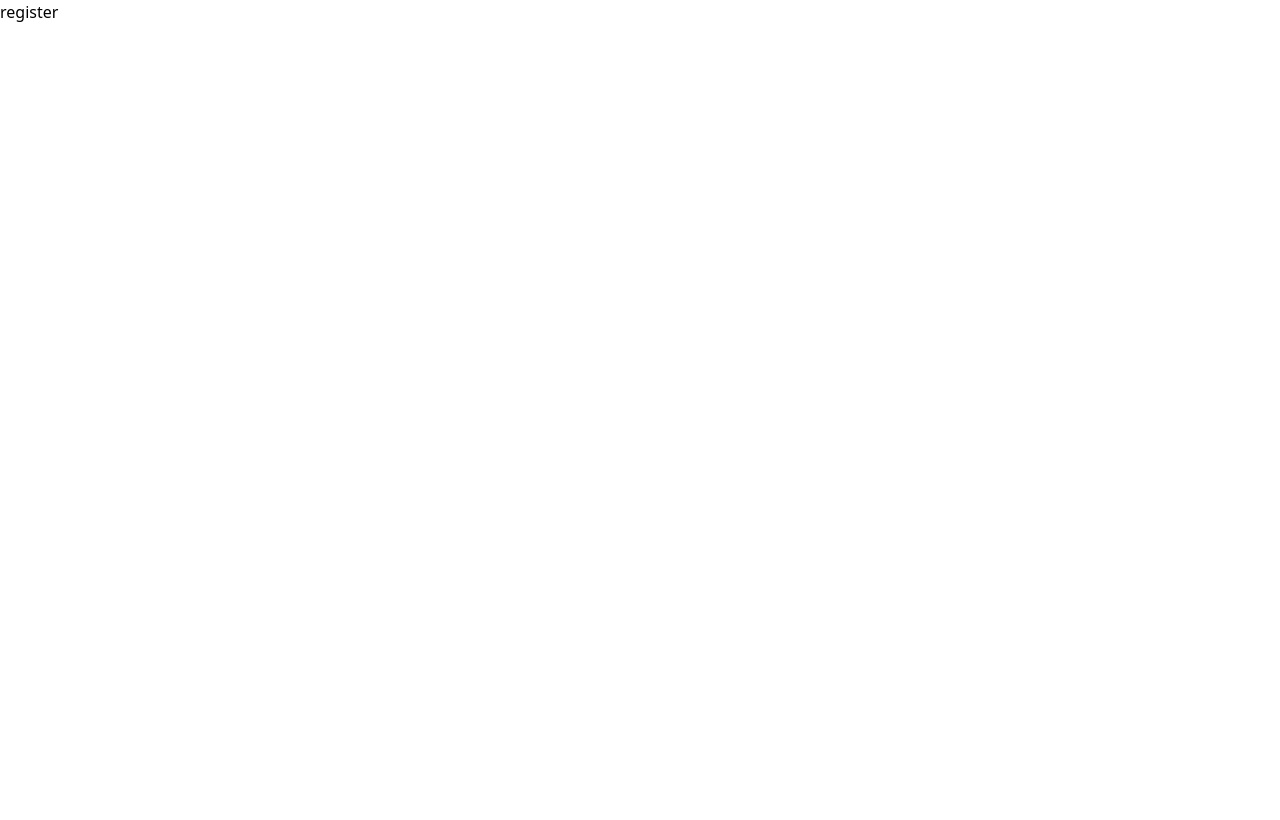
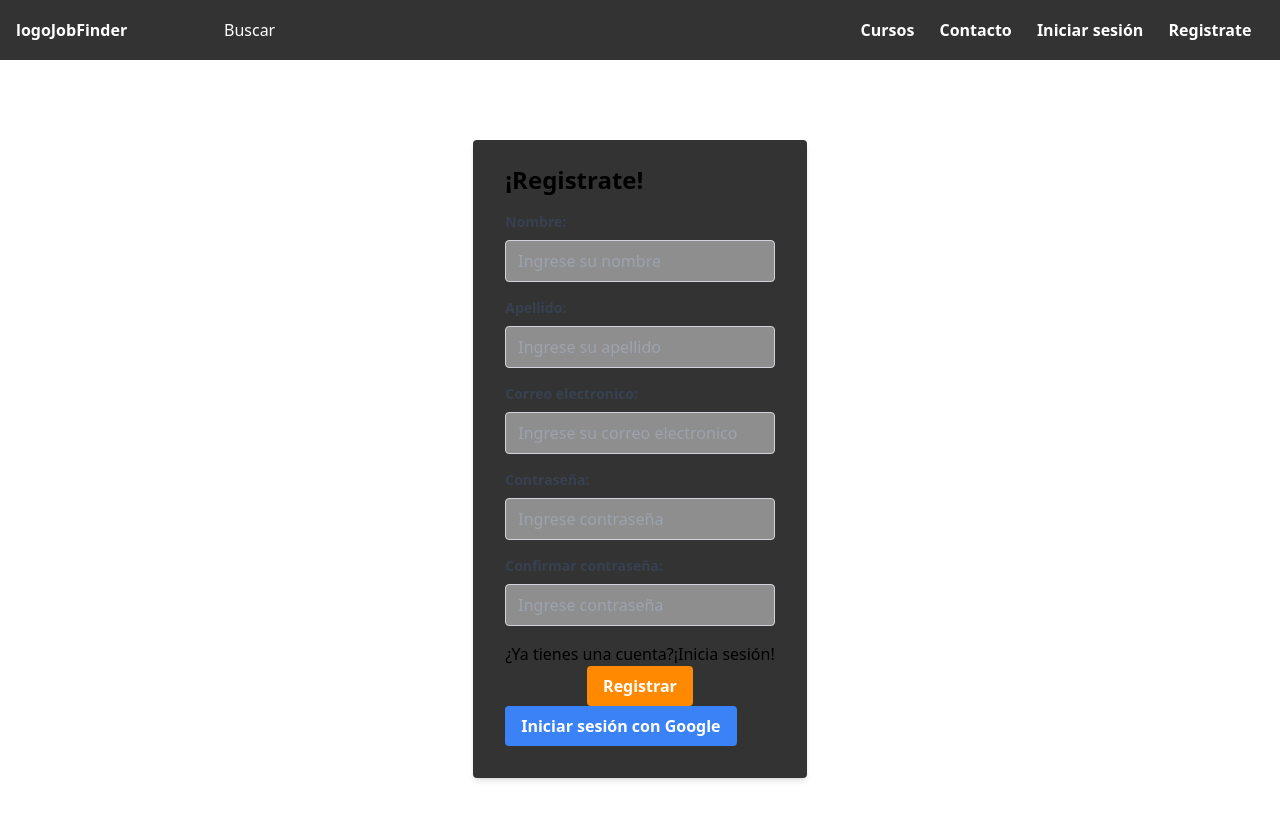
Before and after one commit to IPriceGett/JobLearning, a Next.js app in the folder front/: page /register in a window 1280 px wide. Shown: the top 820 px of the page. Built offline with nearby package versions, Linux system fonts and the light colour scheme.

Commit message:
Login y Register basic

```diff
--- /dev/null
+++ b/front/Schemas/IndexLogin.ts
@@ -0,0 +1,9 @@
+import * as yup from "yup";
+
+const passwordRules= /^(?=.*\d)(?=.*\d)(?=.*[a-z])(?=.*[A-Z]).{8,}$/;
+
+export const loginValidation = yup.object().shape({
+    email : yup.string().email("Debe ser un email valido").required("Email requerido"),
+    password: yup.string().min(7, "La contraseña debe tener 8 caracteres o más").matches(passwordRules, {message: "Ingrese una contraseña valida (Mínimo: 8 caracteres mezclando mayus, minus y números)"}).required("Contrasela requerida"),
+
+});
--- /dev/null
+++ b/front/Schemas/IndexRegister.ts
@@ -0,0 +1,11 @@
+import * as yup from "yup";
+
+const passwordRules= /^(?=.*\d)(?=.*\d)(?=.*[a-z])(?=.*[A-Z]).{8,}$/;
+
+export const registerValidation = yup.object().shape({
+    name: yup.string().min(4, "El nombre debe tener 4 caracteres o más").required("Nombre es requerido"),
+    lastname: yup.string().min(3, "El apellido debe tener 3 caracteres o más").required("Apellido es requerido"),
+    email : yup.string().email("Debe ser un email valido").required("Email requerido"),
+    password: yup.string().min(7, "La contraseña debe tener 8 caracteres o más").matches(passwordRules, {message: "Ingrese una contraseña valida (Mínimo: 8 caracteres mezclando mayus, minus y números)"}).required("Contrasela requerida"),
+    confirmPassword: yup.string().oneOf([yup.ref('password'), null], "Las contraseñas no coinciden"),
+});
--- a/front/package.json
+++ b/front/package.json
@@ -15,12 +15,14 @@
   "license": "ISC",
   "dependencies": {
     "autoprefixer": "^10.4.14",
+    "formik": "^2.4.2",
     "next": "^13.4.7",
     "postcss": "^8.4.24",
     "react": "^18.2.0",
     "react-dom": "^18.2.0",
     "tailwindcss": "^3.3.2",
-    "typescript": "^5.1.3"
+    "typescript": "^5.1.3",
+    "yup": "^1.2.0"
   },
   "devDependencies": {
     "@types/node": "20.3.1",
--- a/front/pages/login.tsx
+++ b/front/pages/login.tsx
@@ -1,14 +1,80 @@
 import React from "react";
 import Header from "components/shared/header";
-
+import { Formik, Field, ErrorMessage, Form } from "formik";
+import { loginValidation } from "Schemas/IndexLogin";
 import Section from "components/pages/index/section";
 
 function Login() {
+  const initialValues = {
+    email: "",
+    password: ""
+  };
+
+  const handleSubmit = (values) => {
+    console.log(values);
+  };
+
   return (
     <>
-            <Header></Header>
+      <Header />
       <Section color="#222222">
-                <div></div>
+        <Formik
+          initialValues={initialValues}
+          validationSchema={loginValidation}
+          onSubmit={handleSubmit}
+        >
+          {({ touched, errors }) => (
+            <Form className="bg-white shadow-md rounded px-8 pt-6 pb-8 mb-4"
+              style={{ backgroundColor: "#333333" }}>
+                <h1 className="text-2xl font-bold mb-4">¡Inicia sesión!</h1><div className="mb-4">
+                <label htmlFor="email" className="block text-gray-700 text-sm font-bold mb-2">
+                  Correo electrónico:
+                </label>
+                <Field
+                  type="email"
+                  id="email"
+                  name="email"
+                  placeholder="Ingrese correo electrónico"
+                  style={{ backgroundColor: "#8E8E8E", color:"#484B6E" }}
+                  className={`w-full px-3 py-2 border rounded ${
+                    touched.email && errors.email ? "border-red-500" : "border-gray-300"
+                  }`}
+                />
+                <ErrorMessage name="email" component="div" className="text-red-500 text-xs" />
+              </div>
+              <div className="mb-4">
+                <label htmlFor="password" className="block text-gray-700 text-sm font-bold mb-2">
+                  Contraseña:
+                </label>
+                <Field
+                  type="password"
+                  id="password"
+                  name="password"
+                  placeholder="Ingrese contraseña"
+                  style={{ backgroundColor: "#8E8E8E", color:"#484B6E" }}
+                  className={`w-full px-3 py-2 border rounded ${
+                    touched.password && errors.password ? "border-red-500" : "border-gray-300"
+                  }`}
+                />
+                <ErrorMessage
+                  name="password"
+                  component="div"
+                  className="text-red-500 text-xs"
+                />
+              </div>
+
+              <div className="flex justify-center">
+              <button
+                type="submit"
+                className="bg-blue-500 hover:bg-blue-700 text-white font-bold py-2 px-4 rounded"
+                style={{ backgroundColor: "#FF8900" }}
+              >
+                Iniciar sesión
+              </button>
+              </div>
+            </Form>
+          )}
+        </Formik>
       </Section>
     </>
   );
--- a/front/pages/register.tsx
+++ b/front/pages/register.tsx
@@ -1,7 +1,170 @@
 import React from "react";
+import Header from "components/shared/header";
+import { Formik, Field, ErrorMessage, Form } from "formik";
+import { registerValidation } from "Schemas/IndexRegister";
+import Section from "components/pages/index/section";
+import { useRouter } from "next/router";
+
 
 function Register() {
-    return <div>register</div>;
+  const initialValues = {
+    name: "",
+    lastname: "",
+    email: "",
+    password: "",
+    confirmPassword: "",
+
+  };
+
+  const { push } = useRouter();
+
+  const handleSubmit = (values) => {
+    console.log(values);
+  };
+
+
+  return (
+    <>
+      <Header />
+      <Section color="#222222">
+        <Formik
+          initialValues={initialValues}
+          validationSchema={registerValidation}
+          onSubmit={handleSubmit}
+        >
+          {({ touched, errors }) => (
+            <Form className="bg-white shadow-md rounded px-8 pt-6 pb-8 mb-4"
+            style={{ backgroundColor: "#333333" }}>
+              <h1 className="text-2xl font-bold mb-4">¡Registrate!</h1>
+              <div className="mb-4">
+                <label htmlFor="name" className="block text-gray-700 text-sm font-bold mb-2">
+                  Nombre:
+                </label>
+                <Field
+                  type="name"
+                  id="name"
+                  name="name"
+                  placeholder="Ingrese su nombre"
+                  style={{ backgroundColor: "#8E8E8E", color:"#484B6E" }}
+                  className={`w-full px-3 py-2 border rounded ${
+                    touched.name && errors.name ? "border-red-500" : "border-gray-300"
+                  }`}
+                />
+                <ErrorMessage name="name" component="div" className="text-red-500 text-xs" />
+              </div>
+              <div className="mb-4">
+                <label htmlFor="lastname" className="block text-gray-700 text-sm font-bold mb-2">
+                  Apellido:
+                </label>
+                <Field
+                  type="lastname"
+                  id="lastname"
+                  name="lastname"
+                  placeholder="Ingrese su apellido"
+                  style={{ backgroundColor: "#8E8E8E", color:"#484B6E" }}
+                  className={`w-full px-3 py-2 border rounded ${
+                    touched.lastname && errors.lastname ? "border-red-500" : "border-gray-300"
+                  }`}
+                />
+                <ErrorMessage
+                  name="lastname"
+                  component="div"
+                  className="text-red-500 text-xs"
+                />
+              </div>
+
+              <div className="mb-4">
+                <label htmlFor="email" className="block text-gray-700 text-sm font-bold mb-2">
+                  Correo electronico:
+                </label>
+                <Field
+                  type="email"
+                  id="email"
+                  name="email"
+                  placeholder="Ingrese su correo electronico"
+                  style={{ backgroundColor: "#8E8E8E", color:"#484B6E" }}
+                  className={`w-full px-3 py-2 border rounded ${
+                    touched.email && errors.email ? "border-red-500" : "border-gray-300"
+                  }`}
+                />
+                <ErrorMessage
+                  name="email"
+                  component="div"
+                  className="text-red-500 text-xs"
+                />
+              </div>
+
+              <div className="mb-4">
+                <label htmlFor="password" className="block text-gray-700 text-sm font-bold mb-2">
+                  Contraseña:
+                </label>
+                <Field
+                  type="password"
+                  id="password"
+                  name="password"
+                  placeholder="Ingrese contraseña"
+                  style={{ backgroundColor: "#8E8E8E", color:"#484B6E" }}
+                  className={`w-full px-3 py-2 border rounded ${
+                    touched.password && errors.password ? "border-red-500" : "border-gray-300"
+                  }`}
+                />
+                <ErrorMessage
+                  name="password"
+                  component="div"
+                  className="text-red-500 text-xs"
+                />
+              </div>
+
+              <div className="mb-4">
+                <label htmlFor="confirmPassword" className="block text-gray-700 text-sm font-bold mb-2">
+                  Confirmar contraseña:
+                </label>
+                <Field
+                  type="confirmPassword"
+                  id="confirmPassword"
+                  name="confirmPassword"
+                  placeholder="Ingrese contraseña"
+                  style={{ backgroundColor: "#8E8E8E", color:"#484B6E" }}
+                  className={`w-full px-3 py-2 border rounded ${
+                    touched.confirmPassword && errors.confirmPassword ? "border-red-500" : "border-gray-300"
+                  }`}
+                />
+                <ErrorMessage
+                  name="confirmPassword"
+                  component="div"
+                  className="text-red-500 text-xs"
+                />
+              </div>
+
+              <div>
+                    ¿Ya tienes una cuenta?¡Inicia sesión!
+                </div>
+
+              <div className="flex justify-center">
+                <button
+                  type="submit"
+                  className="bg-blue-500 hover:bg-blue-700 text-white font-bold py-2 px-4 rounded"
+                   style={{ backgroundColor: "#FF8900" }}
+                >
+                  Registrar
+                </button>
+              </div>
+
+              <div className="g-signin2" data-onsuccess="onSignIn">
+              <button
+                  type="submit"
+                  className="bg-blue-500 hover:bg-blue-700 text-white font-bold py-2 px-4 rounded"
+                >
+                  Iniciar sesión con Google
+                </button>
+              </div>
+
+            </Form>
+          )}
+        </Formik>
+      </Section>
+    </>
+  );
 }
 
 export default Register;
```
Lines whose indentation alone changed are shown as unchanged.
